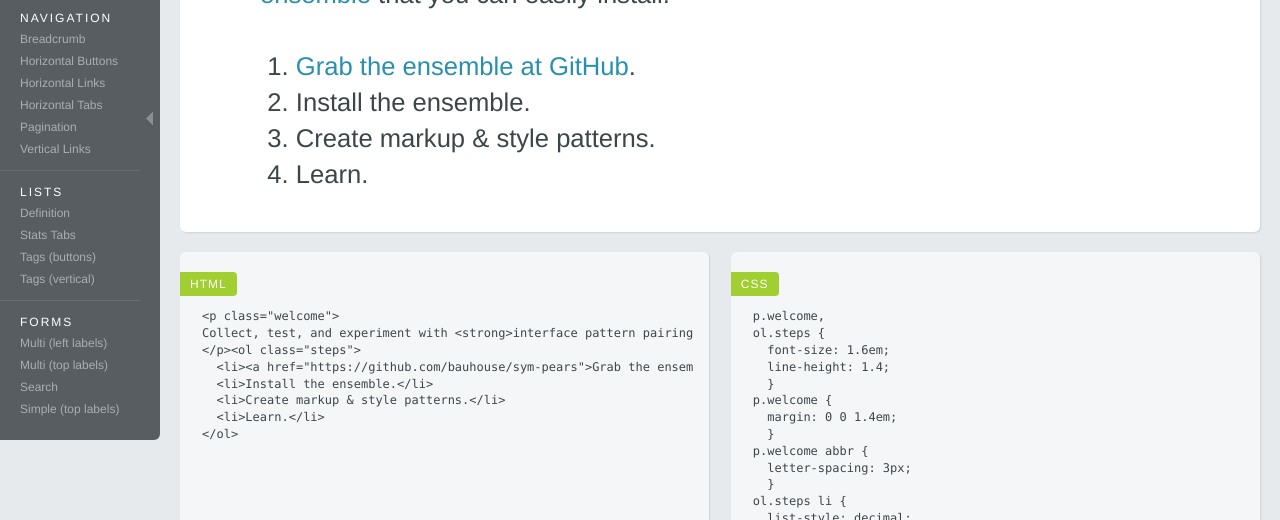
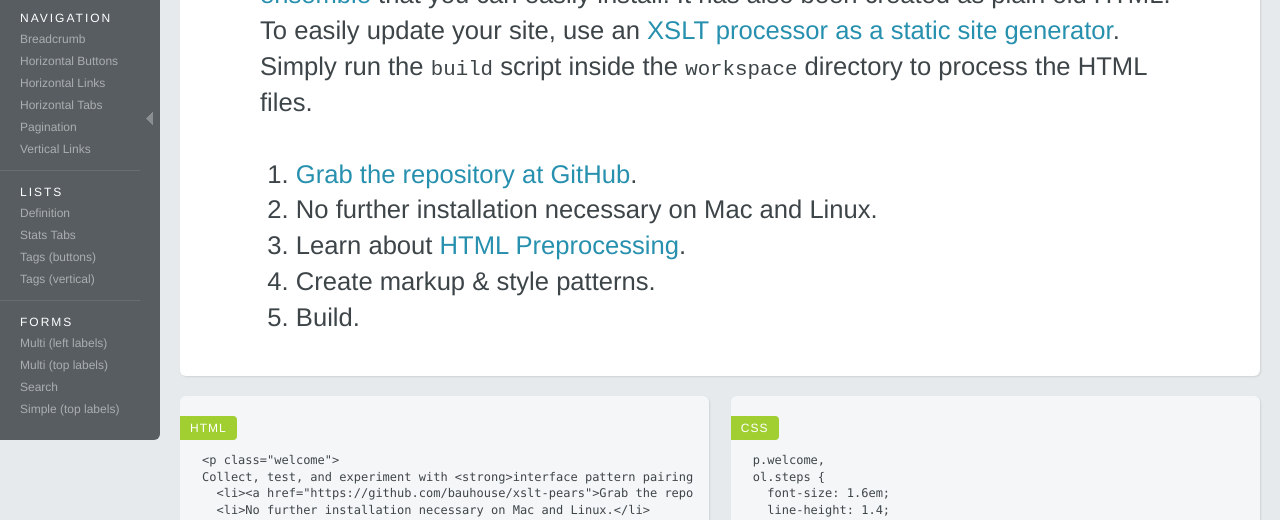
Before and after one commit to bauhouse/xslt-pears, a plain HTML site: page index.html in a window 1280 px wide. Shown: the part 280-800 px from the top of the page. Drawn offline with nearby package versions, Linux system fonts and the light colour scheme; a script that the page names is missing.

Commit message:
Update the home page with references to the Preprocessors for HTML and XSLT Static Site Generation articles

```diff
--- a/index.html
+++ b/index.html
@@ -15,19 +15,19 @@ ol.steps li {
 	list-style: decimal;
 	margin-left: 1.4em;
 	}</style><div id="pattern" class="mod group"><h3 class="label">Welcome</h3><div id="pattern-wrap" class="group"><p class="welcome">
-Collect, test, and experiment with <strong>interface pattern pairings</strong> of <abbr>CSS</abbr> &amp; <abbr>HTML</abbr>. <strong>Pears</strong> is an <a href="https://github.com/simplebits/Pears">open source WordPress theme</a>, enabling people like you to get your own pattern library up and running quickly. It has been ported to <a href="http://getsymphony.com/">Symphony</a> as <a href="https://github.com/bauhouse/sym-pears">an ensemble</a> that you can easily install.
-</p><ol class="steps">
-	<li><a href="https://github.com/bauhouse/sym-pears">Grab the ensemble at GitHub</a>.</li>
-	<li>Install the ensemble.</li>
+Collect, test, and experiment with <strong>interface pattern pairings</strong> of <abbr>CSS</abbr> &amp; <abbr>HTML</abbr>. <strong>Pears</strong> is an <a href="https://github.com/simplebits/Pears">open source WordPress theme</a>, enabling people like you to get your own pattern library up and running quickly. It has been ported to <a href="http://getsymphony.com/">Symphony</a> as <a href="https://github.com/bauhouse/sym-pears">an ensemble</a> that you can easily install. It has also been created as plain old HTML. To easily update your site, use an <a href="http://stephenbau.com/articles/xslt-static-site-generator/">XSLT processor as a static site generator</a>. Simply run the <code>build</code> script inside the <code>workspace</code> directory to process the HTML files.</p><ol class="steps">
+	<li><a href="https://github.com/bauhouse/xslt-pears">Grab the repository at GitHub</a>.</li>
+	<li>No further installation necessary on Mac and Linux.</li>
+	<li>Learn about <a href="http://stephenbau.com/articles/preprocessors-for-html/">HTML Preprocessing</a>.</li>
 	<li>Create markup &amp; style patterns.</li>
-	<li>Learn.</li>
+	<li>Build.</li>
 </ol></div></div><div class="group"><div id="markup" class="mod"><h3 class="label">HTML</h3><a href="#" class="clip" title="select code for copying"><img src="./workspace/assets/images/icon-copy.png" alt="copy" /></a><textarea class="mod-ta"><p class="welcome">
-Collect, test, and experiment with <strong>interface pattern pairings</strong> of <abbr>CSS</abbr> &amp; <abbr>HTML</abbr>. <strong>Pears</strong> is an <a href="https://github.com/simplebits/Pears">open source WordPress theme</a>, enabling people like you to get your own pattern library up and running quickly. It has been ported to <a href="http://getsymphony.com/">Symphony</a> as <a href="https://github.com/bauhouse/sym-pears">an ensemble</a> that you can easily install.
-</p><ol class="steps">
-	<li><a href="https://github.com/bauhouse/sym-pears">Grab the ensemble at GitHub</a>.</li>
-	<li>Install the ensemble.</li>
+Collect, test, and experiment with <strong>interface pattern pairings</strong> of <abbr>CSS</abbr> &amp; <abbr>HTML</abbr>. <strong>Pears</strong> is an <a href="https://github.com/simplebits/Pears">open source WordPress theme</a>, enabling people like you to get your own pattern library up and running quickly. It has been ported to <a href="http://getsymphony.com/">Symphony</a> as <a href="https://github.com/bauhouse/sym-pears">an ensemble</a> that you can easily install. It has also been created as plain old HTML. To easily update your site, use an <a href="http://stephenbau.com/articles/xslt-static-site-generator/">XSLT processor as a static site generator</a>. Simply run the <code>build</code> script inside the <code>workspace</code> directory to process the HTML files.</p><ol class="steps">
+	<li><a href="https://github.com/bauhouse/xslt-pears">Grab the repository at GitHub</a>.</li>
+	<li>No further installation necessary on Mac and Linux.</li>
+	<li>Learn about <a href="http://stephenbau.com/articles/preprocessors-for-html/">HTML Preprocessing</a>.</li>
 	<li>Create markup &amp; style patterns.</li>
-	<li>Learn.</li>
+	<li>Build.</li>
 </ol></textarea></div><div id="style" class="mod"><h3 class="label">CSS</h3><a href="#" class="clip" title="select code for copying"><img src="./workspace/assets/images/icon-copy.png" alt="copy" /></a><textarea class="mod-ta">p.welcome,
 ol.steps {
 	font-size: 1.6em;
```
Also changed, not shown: workspace/data/home.xml (+5 -5 lines).
